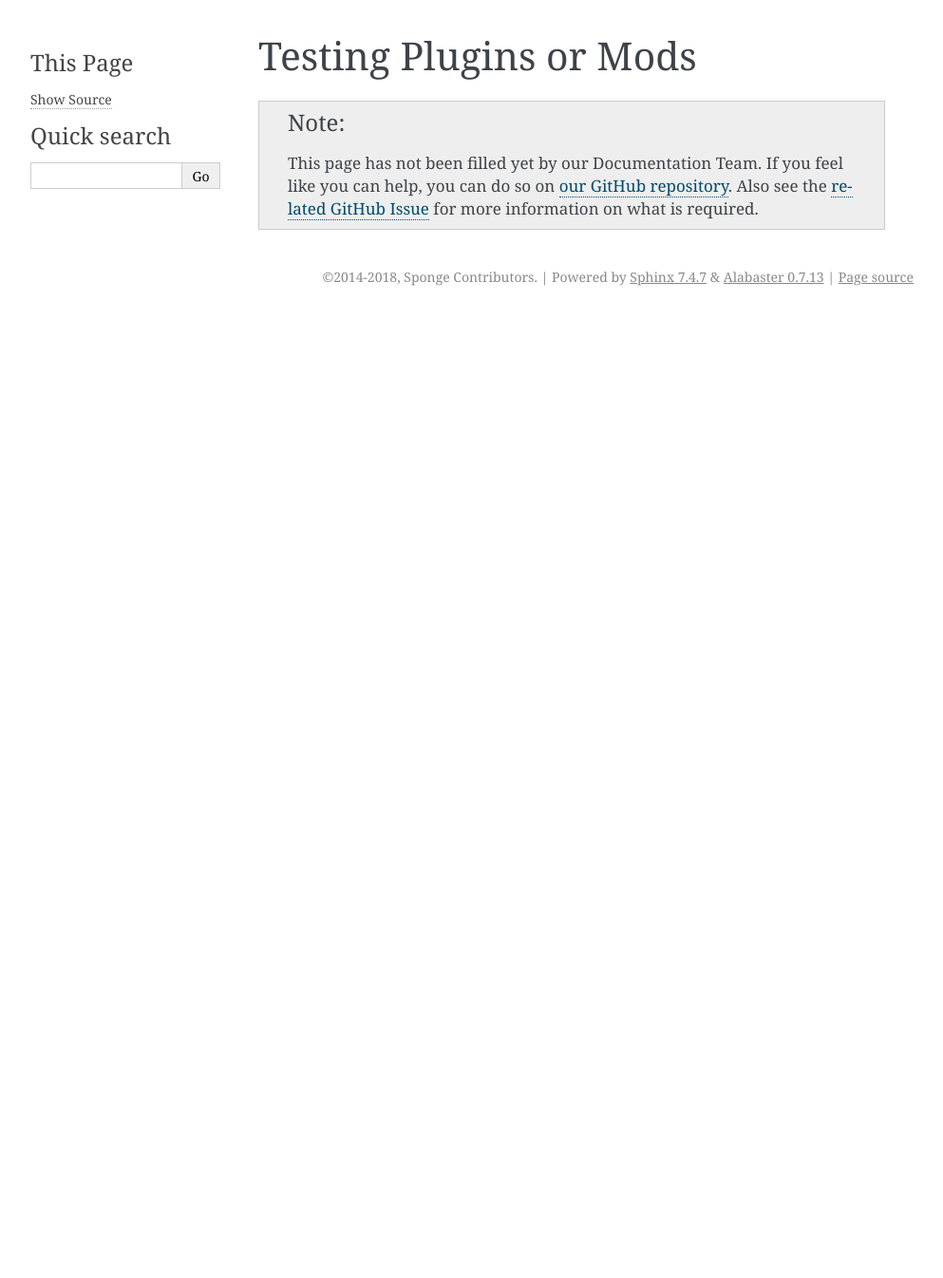
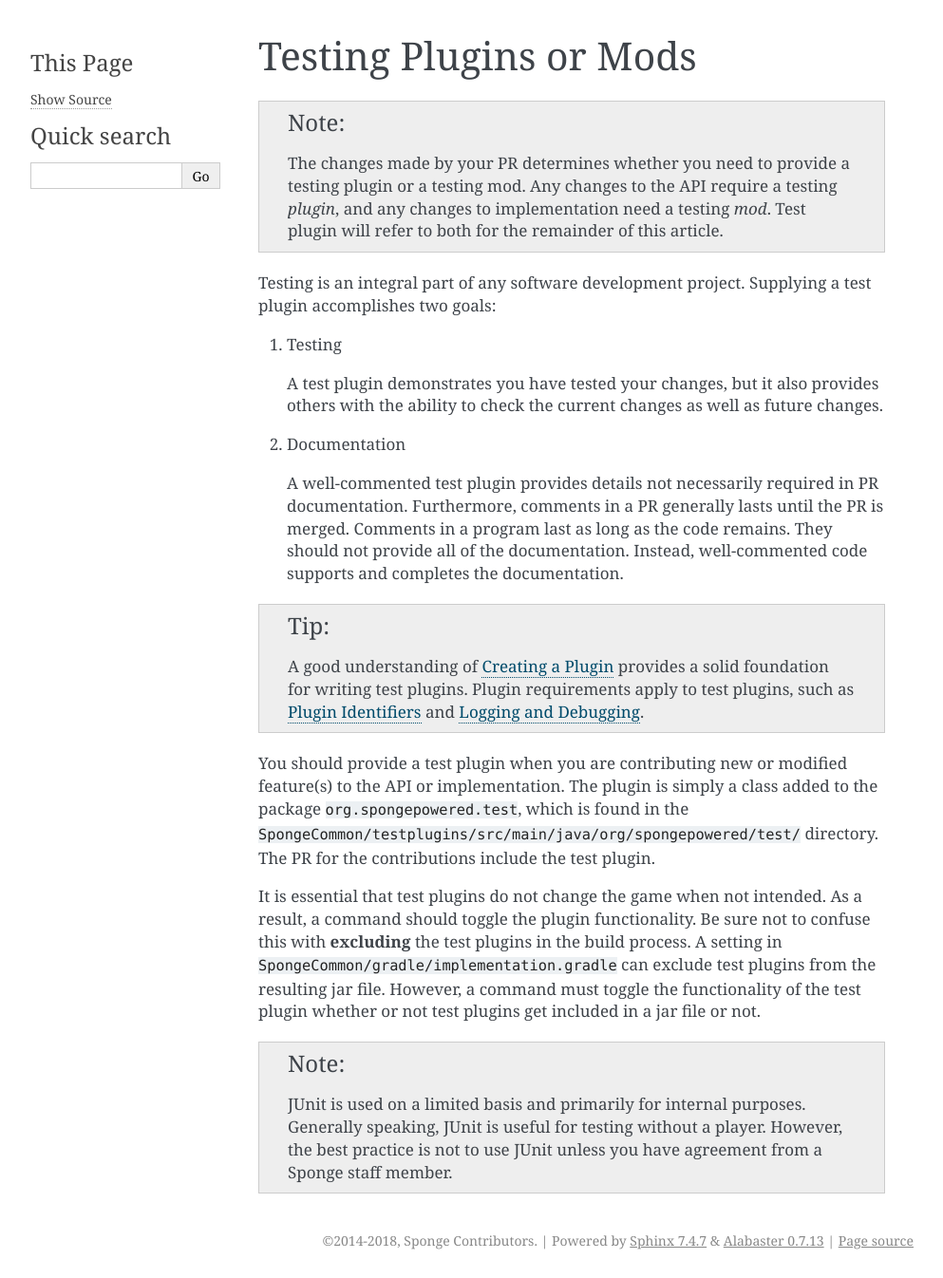
Before and after one commit to SpongePowered/SpongeDocs, a Sphinx documentation site: the page built from source/contributing/implementation/debugging/testing.rst, in a window 1280 px wide. Shown: the whole page at 95% size, without its empty margins (148-1141 px from the left). Built offline with Sphinx 7.4.7, drawn with Linux system fonts in a browser that asks for light colours; pages that are not in the unit, such as notebooks, are missing from menus; before the commit the page ends 900 px from its top, so only the background shows below that.

Commit message:
Added documentation for testing plugins and mods

```diff
--- a/source/contributing/implementation/debugging/testing.rst
+++ b/source/contributing/implementation/debugging/testing.rst
@@ -3,7 +3,39 @@ Testing Plugins or Mods
 =======================
 
 .. note::
+    The changes made by your PR determines whether you need to provide a testing plugin or a testing mod. Any changes
+    to the API require a testing *plugin*, and any changes to implementation need a testing *mod*. Test plugin will
+    refer to both for the remainder of this article.
 
-    This page has not been filled yet by our Documentation Team. If you feel like you can help, you can do so on `our
-    GitHub repository <https://github.com/spongepowered/spongedocs>`_. Also see the `related GitHub Issue
-    <https://github.com/SpongePowered/SpongeDocs/issues/356>`_ for more information on what is required.
+Testing is an integral part of any software development project. Supplying a test plugin accomplishes two goals:
+
+1. Testing
+
+   A test plugin demonstrates you have tested your changes, but it also provides others with the ability to check the
+   current changes as well as future changes.
+
+#. Documentation
+
+   A well-commented test plugin provides details not necessarily required in PR documentation. Furthermore, comments
+   in a PR generally lasts until the PR is merged. Comments in a program last as long as the code remains. They should
+   not provide all of the documentation. Instead, well-commented code supports and completes the documentation.
+
+.. tip::
+    A good understanding of :doc:`../../../plugin/index` provides a solid foundation for writing test plugins. Plugin
+    requirements apply to test plugins, such as :doc:`../../../plugin/plugin-identifier` and
+    :doc:`../../../plugin/logging`.
+
+You should provide a test plugin when you are contributing new or modified feature(s) to the API or implementation. The
+plugin is simply a class added to the package ``org.spongepowered.test``, which is found in the
+``SpongeCommon/testplugins/src/main/java/org/spongepowered/test/`` directory. The PR for the contributions include the
+test plugin.
+
+It is essential that test plugins do not change the game when not intended. As a result, a command should toggle the
+plugin functionality. Be sure not to confuse this with **excluding** the test plugins in the build process. A setting
+in ``SpongeCommon/gradle/implementation.gradle`` can exclude test plugins from the resulting jar file. However, a
+command must toggle the functionality of the test plugin whether or not test plugins get included in a jar file or not.
+
+.. note::
+    JUnit is used on a limited basis and primarily for internal purposes. Generally speaking, JUnit is useful for
+    testing without a player. However, the best practice is not to use JUnit unless you have agreement from a Sponge
+    staff member.
```
